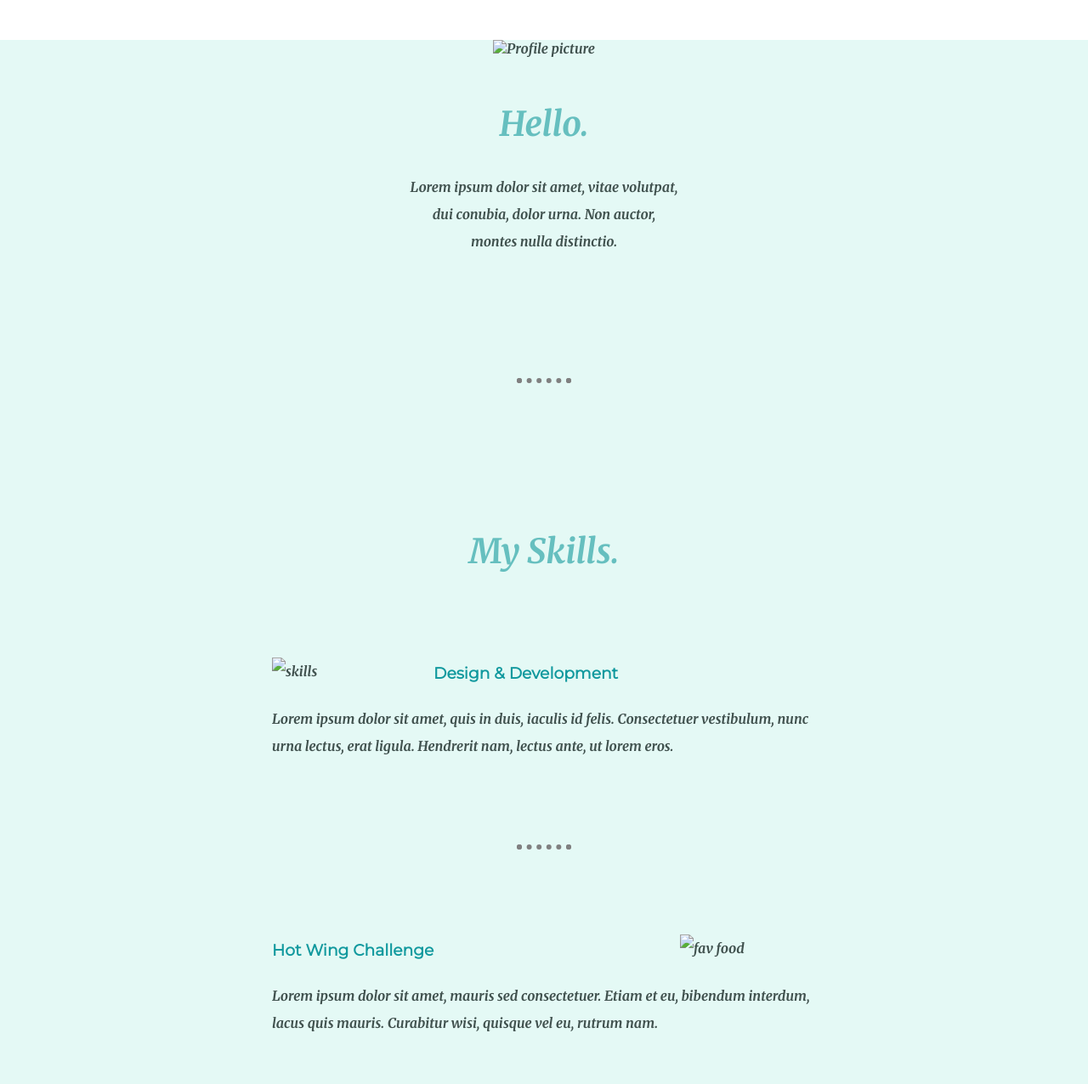
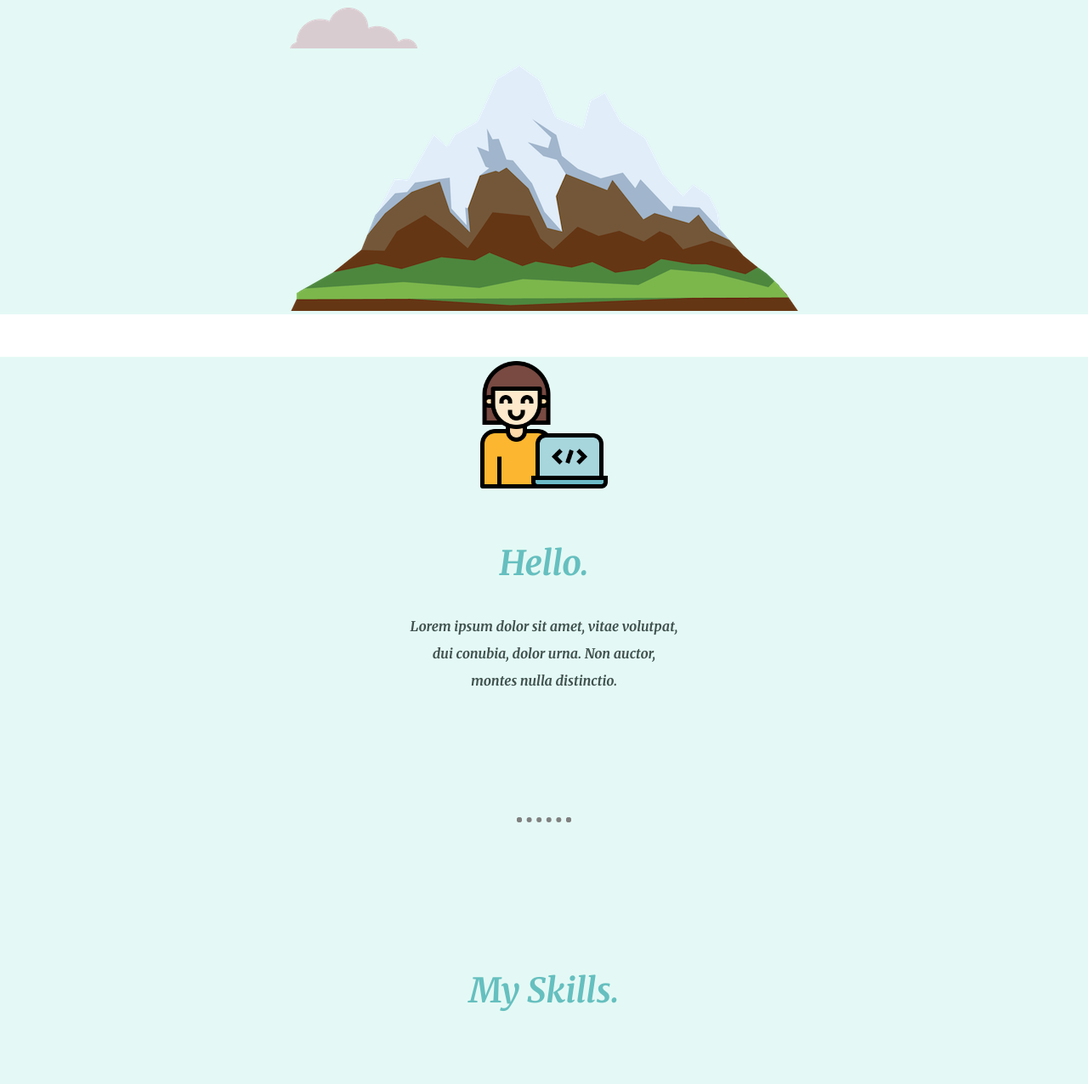
Before and after one commit to nikita684/My-site, a plain HTML site: page index.html in a window 1280 px wide. Shown: the part 449-1725 px from the top of the page at 85% size. Drawn offline with Linux system fonts and the light colour scheme.

Commit message:
Add files via upload

```diff
--- a/index.html
+++ b/index.html
@@ -10,18 +10,18 @@
     </head>
     <body>
        <div class="top-container">
-         <br><br><img class = "top-cloud"src="images/cloud.png" alt="cloud-img"><br><br>
+         <br><br><img class = "top-cloud" src="cloud.png" alt="cloud-img"><br><br>
         <h1>I'am Nikita</h1>
         <h2>a web designer.</h2>
-        <img class = "bottom-cloud"src="images/cloud.png" alt="cloud-img">
-        <img src="images/mountain.png" alt="mountain-img">
+        <img class = "bottom-cloud" src= "cloud.png" alt="cloud-img">
+        <img src="mountain.png" alt="mountain-img">
        </div>
 
        </div>
     </body>
     <div class="middle-container">
         <div class="profile">
-            <img class= "photo" src="images/developer.png" alt="Profile picture"><br><br>
+            <img class= "photo" src="developer.png" alt="Profile picture"><br><br>
             <h2><center>Hello.</center></h2>
           <p class="intro" >Lorem ipsum dolor sit amet, vitae volutpat, dui conubia, dolor urna. Non auctor, montes nulla distinctio.</p>
         </div><br>
@@ -30,13 +30,13 @@
         <div class="skills">
           <h2>My Skills.</h2>
           <div class="skill-row">
-            <img class="computer" src="images/giphy.gif" alt="skills">
+            <img class="computer" src="giphy.gif" alt="skills">
             <h3>Design & Development</h3>
             <p class = skill-matter>Lorem ipsum dolor sit amet, quis in duis, iaculis id felis. Consectetuer vestibulum, nunc urna lectus, erat ligula. Hendrerit nam, lectus ante, ut lorem eros.</p>
           </div>
           <hr>
           <div class="skill-row">
-            <img class="chilli" src="images/chillies.png" alt="fav food">
+            <img class="chilli" src="chillies.png" alt="fav food">
             <h3>Hot Wing Challenge</h3>
             <p class="chilli-matter">Lorem ipsum dolor sit amet, mauris sed consectetuer. Etiam et eu, bibendum interdum, lacus quis mauris. Curabitur wisi, quisque vel eu, rutrum nam.</p>
           </div>
```
